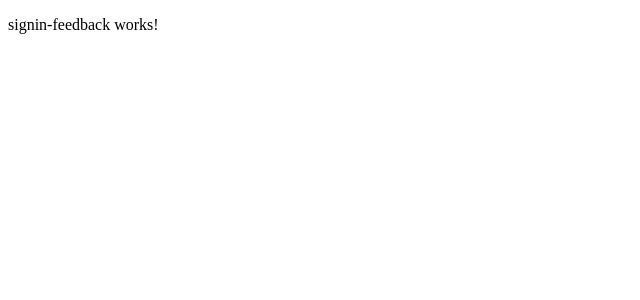
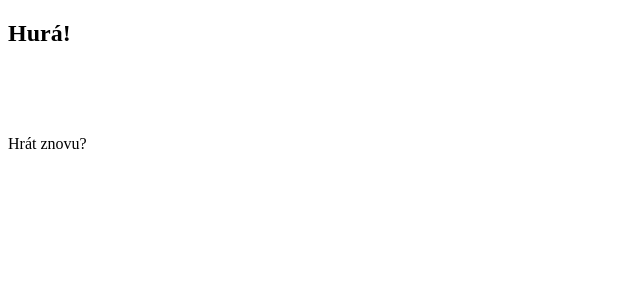
Before and after one commit to Anawell/angular-login-page, an Angular app: page /auth/logged in a window 1280 px wide. Shown: the top 300 px of the page, without its empty margins (0-640 px from the left). Built offline with nearby package versions, Linux system fonts and the light colour scheme.

Commit message:
feat: add feedback success component

```diff
--- a/src/app/components/auth/signin-feedback/signin-feedback.component.html
+++ b/src/app/components/auth/signin-feedback/signin-feedback.component.html
@@ -1 +1,29 @@
-<p>signin-feedback works!</p>
+<main class="page__wrapper page__wrapper--yellow flex justify-center items-center">
+    <div class="glasscard flex flex-col justify-center items-center">
+            <div class="glasscard__body text-center">
+                <h2 class="glasscard__title title--h2">Hurá!</h2>
+                <div class="glasscard__hero mb-6">
+                    <svg xmlns="http://www.w3.org/2000/svg" xmlns:xlink="http://www.w3.org/1999/xlink" x="0px" y="0px" viewBox="0 0 96 96" style="enable-background:new 0 0 96 96;" xml:space="preserve" role="img" aria-label="vítězný tanec" width="48" height="48">
+                        <path class="st0" d=""/>
+                    </svg>
+                </div>
+            </div>
+            <div class="glasscard__footer form__actions flex flex-col items-center justify-center p-relative ">
+                <p class="pt-2">Hrát znovu?</p>
+                <a routerLink="auth/signin" class="btn btn--primary btn--floating btn--floating--top" aria-label="Chci hrát">
+                    <svg xmlns="http://www.w3.org/2000/svg" xmlns:xlink="http://www.w3.org/1999/xlink" x="0px" y="0px" viewBox="0 0 96 96" style="enable-background:new 0 0 96 96;" xml:space="preserve" aria-hidden="true" width="48" height="48">
+                        <style type="text/css">
+                            .st0{fill:#FFFFFF;}
+                        </style>
+                        <path class="st0" d="M95,53c-1.1-1.1-2.9-1.1-4,0l-9.5,9.5L81.2,48c0-4.8-1.1-9.7-3.2-14.1
+                        c-3.8-7.9-10.4-13.8-18.6-16.7c-8.2-2.9-17.1-2.4-24.9,1.3c-7.9,3.8-13.8,10.4-16.7,18.6s-2.4,17.1,1.3,24.9
+                        c5.6,11.7,17.3,18.6,29.5,18.6c4.7,0,9.5-1,14-3.2c1.4-0.7,2-2.3,1.3-3.7c-0.7-1.4-2.3-2-3.7-1.3c-13.4,6.4-29.6,0.7-36-12.7
+                        c-6.4-13.4-0.7-29.6,12.7-36c6.5-3.1,13.8-3.5,20.7-1.1c6.8,2.4,12.3,7.3,15.4,13.8c1.7,3.6,2.6,7.7,2.6,11.7l0.4,14L66.9,53
+                        c-1.1-1.1-2.9-1.1-4,0c-1.1,1.1-1.1,2.9,0,4L77,71.1c0,0,0,0,0,0c0.1,0.1,0.3,0.2,0.4,0.3c0,0,0,0,0,0c0.4,0.3,0.9,0.4,1.4,0.4
+                        c0.1,0,0.1,0,0.2,0c0,0,0,0,0,0c0,0,0,0,0,0c0.1,0,0.1,0,0.2,0c0.1,0,0.2,0,0.3,0c0.1,0,0.2-0.1,0.3-0.1c0.1,0,0.2-0.1,0.3-0.1
+                        c0.1,0,0.2-0.1,0.3-0.1c0.1,0,0.1-0.1,0.2-0.1c0.1-0.1,0.2-0.1,0.3-0.2c0,0,0.1-0.1,0.1-0.1L95,57C96.1,55.9,96.1,54.1,95,53z"/>
+                    </svg>
+                </a>
+            </div>
+    </div>
+</main>
--- a/src/app/components/auth/signin-feedback/signin-feedback.component.ts
+++ b/src/app/components/auth/signin-feedback/signin-feedback.component.ts
@@ -1,4 +1,5 @@
 import { Component, OnInit } from '@angular/core';
+import { Meta, Title } from '@angular/platform-browser';
 
 @Component({
   selector: 'app-signin-feedback',
@@ -7,7 +8,8 @@ import { Component, OnInit } from '@angular/core';
 })
 export class SigninFeedbackComponent implements OnInit {
 
-  constructor() { }
+  constructor(private title: Title,
+              private meta: Meta) { }
 
   ngOnInit(): void {
   }
```
